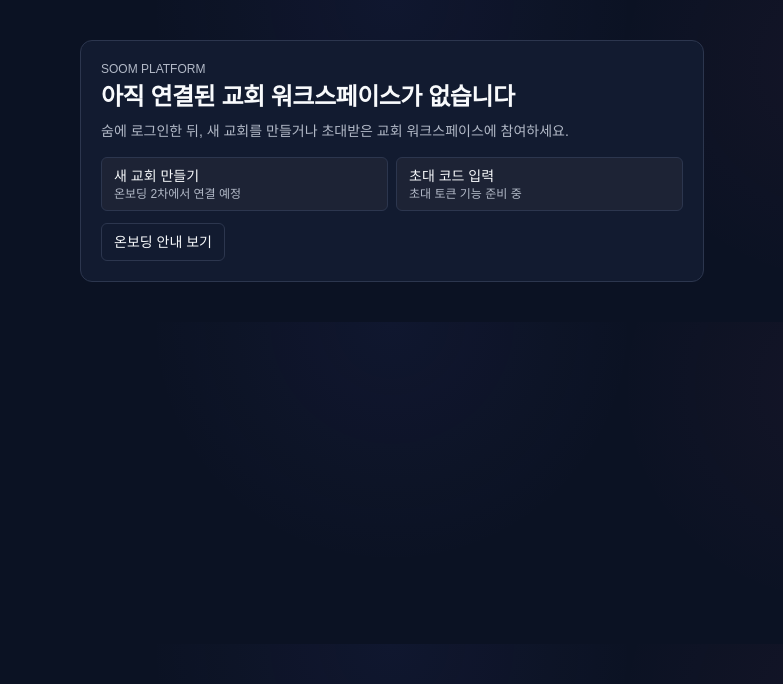
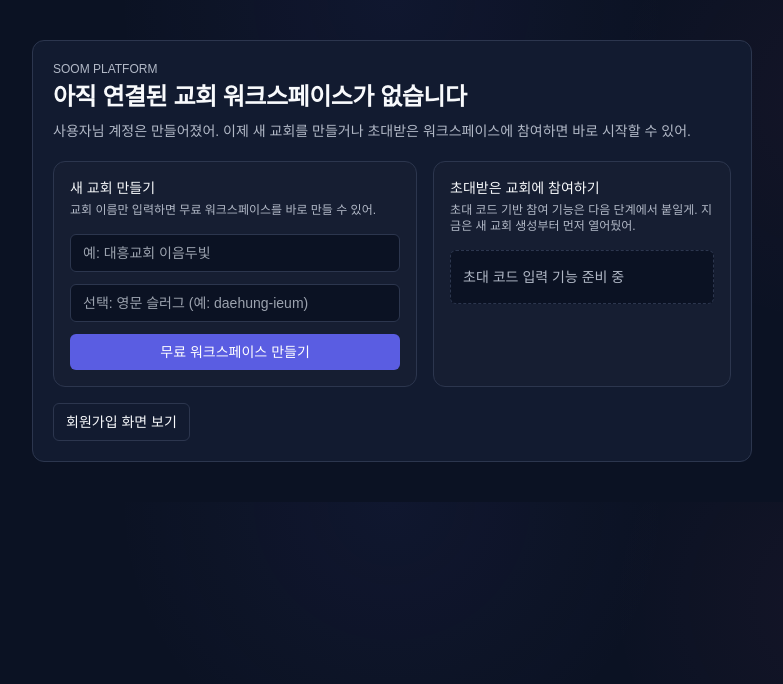
Before and after one commit to kinddragon1224/soom-church, a Next.js app: page /app in a window 1280 px wide. Shown: the top 684 px of the page, without its empty margins (248-1031 px from the left). Built offline with nearby package versions, Linux system fonts and the light colour scheme; no server answers; the database is empty; sample sign-in values are in the browser's storage; a web font is replaced by a local one.

Commit message:
Add basic onboarding and auth env template

```diff
--- /dev/null
+++ b/app/api/onboarding/create-church/route.ts
@@ -0,0 +1,55 @@
+import { auth } from "@/auth";
+import { prisma } from "@/lib/prisma";
+import { slugifyKorean } from "@/lib/slug";
+import { MembershipRole, Plan, SubscriptionStatus } from "@prisma/client";
+import { NextResponse } from "next/server";
+
+export async function POST(request: Request) {
+  const session = await auth();
+  const userId = session?.user?.id;
+
+  if (!userId) {
+    return NextResponse.redirect(new URL("/login", request.url));
+  }
+
+  const formData = await request.formData();
+  const churchName = String(formData.get("churchName") ?? "").trim();
+  const churchSlugInput = String(formData.get("churchSlug") ?? "").trim();
+
+  if (!churchName) {
+    const appUrl = new URL("/app", request.url);
+    appUrl.searchParams.set("error", "church_name_required");
+    return NextResponse.redirect(appUrl);
+  }
+
+  const baseSlug = slugifyKorean(churchSlugInput || churchName) || `church-${Date.now()}`;
+  let slug = baseSlug;
+  let suffix = 2;
+
+  while (await prisma.church.findUnique({ where: { slug } })) {
+    slug = `${baseSlug}-${suffix++}`;
+  }
+
+  const church = await prisma.church.create({
+    data: {
+      name: churchName,
+      slug,
+      timezone: "Asia/Seoul",
+      subscriptions: {
+        create: {
+          plan: Plan.FREE,
+          status: SubscriptionStatus.TRIALING,
+          trialEndsAt: new Date(Date.now() + 1000 * 60 * 60 * 24 * 14),
+        },
+      },
+      memberships: {
+        create: {
+          userId,
+          role: MembershipRole.OWNER,
+        },
+      },
+    },
+  });
+
+  return NextResponse.redirect(new URL(`/app/${church.slug}/dashboard`, request.url));
+}
--- a/app/app/page.tsx
+++ b/app/app/page.tsx
@@ -4,14 +4,16 @@
 import { redirect } from "next/navigation";
 
 export const dynamic = "force-dynamic";
-
-
 export const preferredRegion = "sin1";
 
-export default async function AppEntryPage() {
-  const userId = getCurrentUserOrRedirect();
+export default async function AppEntryPage({
+  searchParams,
+}: {
+  searchParams?: { error?: string };
+}) {
+  const userId = await getCurrentUserOrRedirect();
 
-  const user = await prisma.user.findUnique({ where: { id: userId }, select: { email: true } });
+  const user = await prisma.user.findUnique({ where: { id: userId }, select: { email: true, name: true } });
   if (user?.email === "platform-admin@soom.church" || user?.email === "admin@soom.church") {
     redirect("/platform-admin");
   }
@@ -22,41 +24,57 @@
   }
 
   const demoChurch = await getChurchBySlug("daehung-ieum-dubit");
+  const error = searchParams?.error;
 
   return (
-    <main className="mx-auto w-full max-w-2xl px-4 py-10 sm:px-6">
+    <main className="mx-auto w-full max-w-3xl px-4 py-10 sm:px-6">
       <div className="rounded-xl border border-border bg-card p-5">
         <p className="text-xs text-muted-foreground">SOOM PLATFORM</p>
         <h1 className="mt-1 text-2xl font-bold">아직 연결된 교회 워크스페이스가 없습니다</h1>
-        <p className="mt-2 text-sm text-muted-foreground">숨에 로그인한 뒤, 새 교회를 만들거나 초대받은 교회 워크스페이스에 참여하세요.</p>
+        <p className="mt-2 text-sm text-muted-foreground">{user?.name ?? "사용자"}님 계정은 만들어졌어. 이제 새 교회를 만들거나 초대받은 워크스페이스에 참여하면 바로 시작할 수 있어.</p>
 
-        <div className="mt-4 grid gap-2 sm:grid-cols-2">
-          <button
-            type="button"
-            className="rounded-md border border-border bg-muted px-3 py-2 text-left"
-            disabled
-            aria-disabled
-          >
+        {error === "church_name_required" ? (
+          <div className="mt-4 rounded-md border border-red-200 bg-red-50 px-3 py-2 text-sm text-red-700">
+            교회 이름을 입력해줘.
+          </div>
+        ) : null}
+
+        <div className="mt-5 grid gap-4 lg:grid-cols-[1.1fr_0.9fr]">
+          <form action="/api/onboarding/create-church" method="post" className="rounded-xl border border-border bg-muted/40 p-4">
             <p className="text-sm font-medium">새 교회 만들기</p>
-            <p className="text-xs text-muted-foreground">온보딩 2차에서 연결 예정</p>
-          </button>
+            <p className="mt-1 text-xs text-muted-foreground">교회 이름만 입력하면 무료 워크스페이스를 바로 만들 수 있어.</p>
+            <div className="mt-4 space-y-3">
+              <input
+                name="churchName"
+                placeholder="예: 대흥교회 이음두빛"
+                className="w-full rounded-md border border-border bg-background px-3 py-2 text-sm"
+                required
+              />
+              <input
+                name="churchSlug"
+                placeholder="선택: 영문 슬러그 (예: daehung-ieum)"
+                className="w-full rounded-md border border-border bg-background px-3 py-2 text-sm"
+              />
+              <button type="submit" className="w-full rounded-md bg-primary px-3 py-2 text-sm font-medium text-white">
+                무료 워크스페이스 만들기
+              </button>
+            </div>
+          </form>
 
-          <button
-            type="button"
-            className="rounded-md border border-border bg-muted px-3 py-2 text-left"
-            disabled
-            aria-disabled
-          >
-            <p className="text-sm font-medium">초대 코드 입력</p>
-            <p className="text-xs text-muted-foreground">초대 토큰 기능 준비 중</p>
-          </button>
+          <div className="rounded-xl border border-border bg-muted/40 p-4">
+            <p className="text-sm font-medium">초대받은 교회에 참여하기</p>
+            <p className="mt-1 text-xs text-muted-foreground">초대 코드 기반 참여 기능은 다음 단계에서 붙일게. 지금은 새 교회 생성부터 먼저 열어뒀어.</p>
+            <div className="mt-4 rounded-md border border-dashed border-border bg-background px-3 py-4 text-sm text-muted-foreground">
+              초대 코드 입력 기능 준비 중
+            </div>
+          </div>
         </div>
 
-        <div className="mt-3 flex flex-wrap gap-2 text-sm">
+        <div className="mt-4 flex flex-wrap gap-2 text-sm">
           {demoChurch ? (
-            <Link href={`/app/${demoChurch.slug}/dashboard`} className="rounded-md bg-primary px-3 py-2 text-white">대흥교회 이음두빛 워크스페이스 보기</Link>
+            <Link href={`/app/${demoChurch.slug}/dashboard`} className="rounded-md border border-border px-3 py-2">대흥교회 이음두빛 데모 보기</Link>
           ) : null}
-          <Link href="/signup" className="rounded-md border border-border px-3 py-2">온보딩 안내 보기</Link>
+          <Link href="/signup" className="rounded-md border border-border px-3 py-2">회원가입 화면 보기</Link>
         </div>
       </div>
     </main>
--- /dev/null
+++ b/lib/slug.ts
@@ -0,0 +1,10 @@
+export function slugifyKorean(input: string) {
+  return input
+    .trim()
+    .toLowerCase()
+    .replace(/[^a-z0-9가-힣\s-]/g, "")
+    .replace(/\s+/g, "-")
+    .replace(/-+/g, "-")
+    .replace(/^-|-$/g, "")
+    .slice(0, 48);
+}
```
Also changed, not shown: 1 other file (tests, documents, lock files or other folders).
